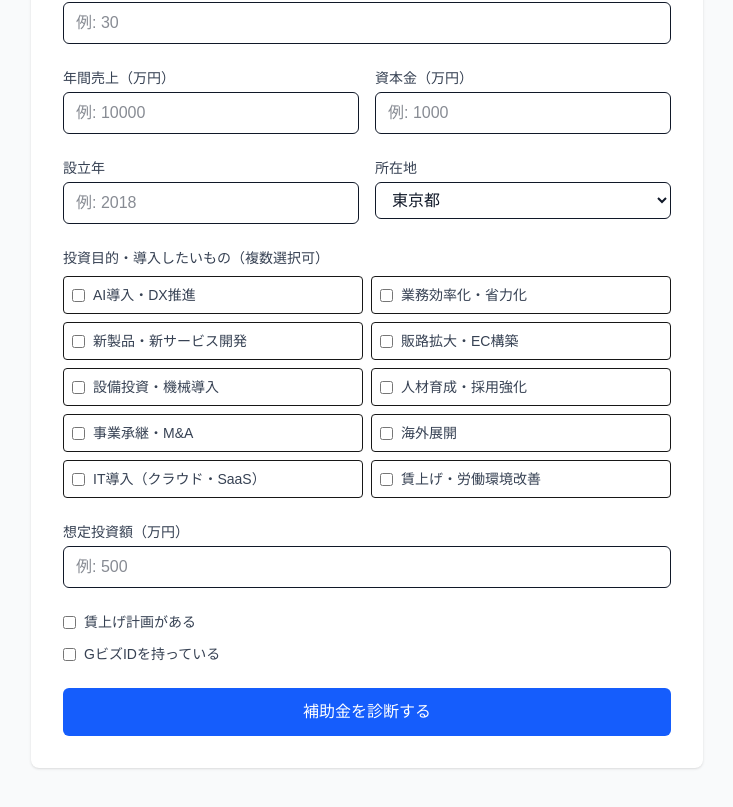
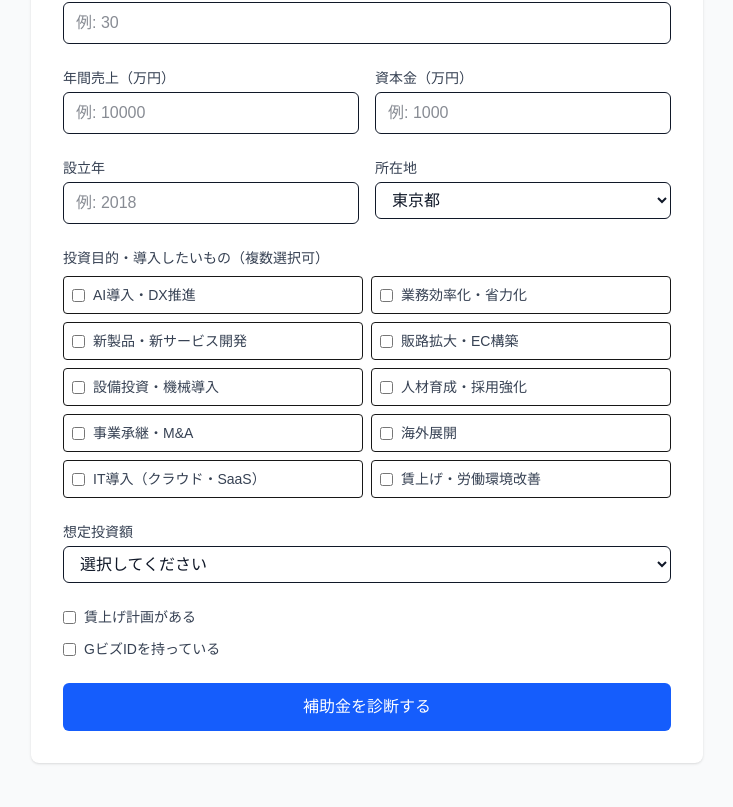
Before and after one commit to shinogw/subsidy-diagnosis-tool, a Next.js app in the folder frontend/: page / in a window 1280 px wide. Shown: the part 377-1184 px from the top of the page, without its empty margins (273-1006 px from the left). Built offline with nearby package versions, Linux system fonts and the light colour scheme.

Commit message:
UX: 想定投資額を自由入力→選択式に変更

```diff
--- a/frontend/src/app/page.tsx
+++ b/frontend/src/app/page.tsx
@@ -197,13 +197,20 @@ export default function Home() {
 
           {/* 想定投資額 */}
           <div>
-            <label className="block text-sm font-medium text-gray-700 mb-1">想定投資額（万円）</label>
-            <input
-              type="number" name="investment_amount"
-              value={form.investment_amount} onChange={handleChange}
-              className="w-full border rounded-md px-3 py-2 text-gray-900"
-              placeholder="例: 500"
-            />
+            <label className="block text-sm font-medium text-gray-700 mb-1">想定投資額</label>
+            <select name="investment_amount" value={form.investment_amount} onChange={handleChange}
+              className="w-full border rounded-md px-3 py-2 text-gray-900">
+              <option value="">選択してください</option>
+              <option value="25">50万円未満</option>
+              <option value="75">50〜100万円</option>
+              <option value="150">100〜200万円</option>
+              <option value="350">200〜500万円</option>
+              <option value="750">500〜1,000万円</option>
+              <option value="1500">1,000〜2,000万円</option>
+              <option value="3500">2,000〜5,000万円</option>
+              <option value="7500">5,000万〜1億円</option>
+              <option value="15000">1億円以上</option>
+            </select>
           </div>
 
           {/* チェックボックス */}
```
